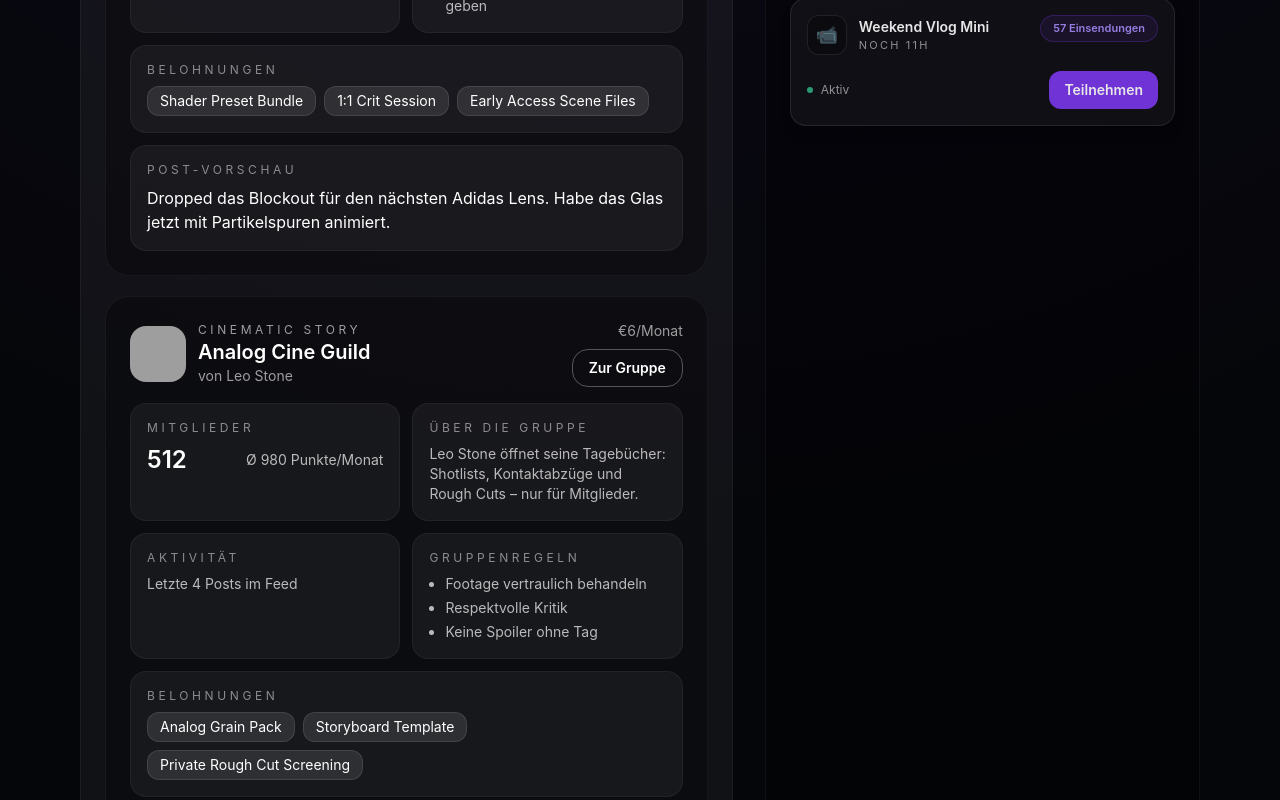
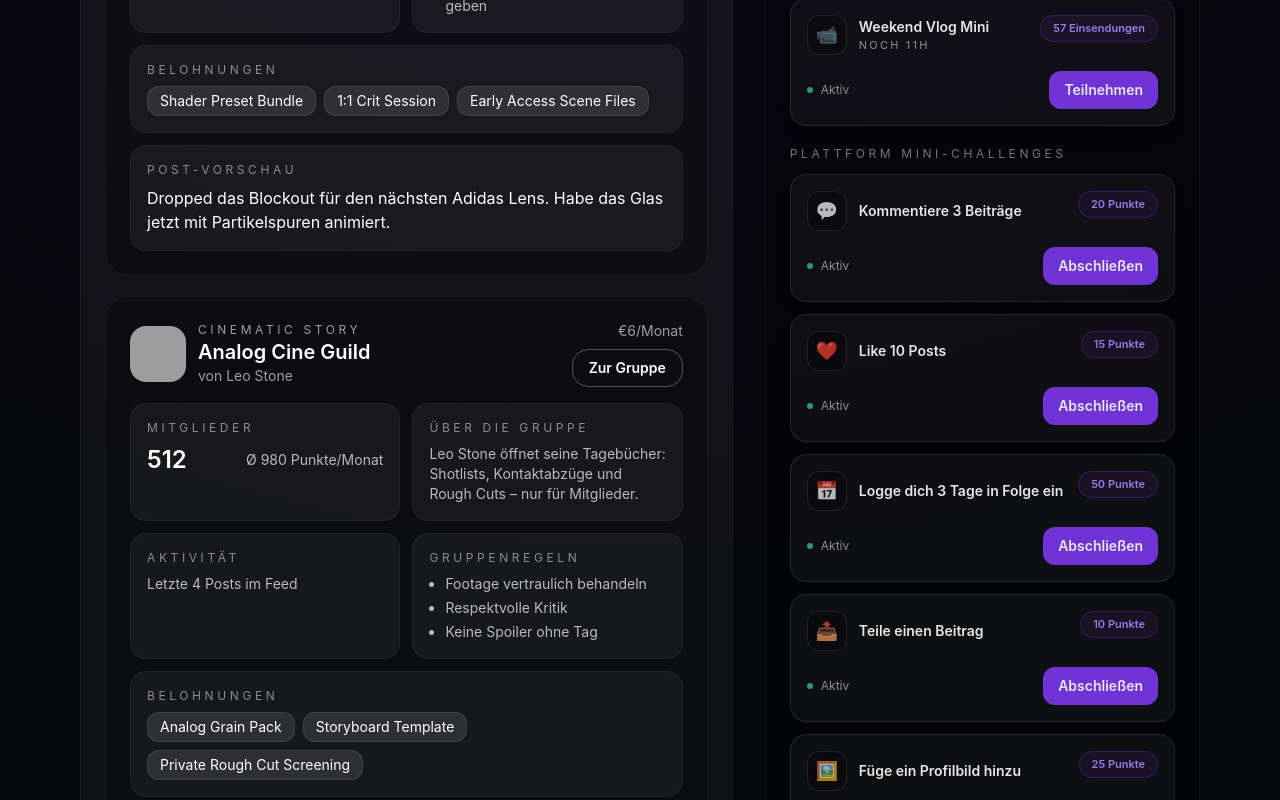
Before and after one commit to artverse456-debug/cnn2, a Next.js app in the folder creator-platform-ui/: page /explore in a window 1280 px wide. Shown: the part 880-1680 px from the top of the page. Built offline with nearby package versions, Linux system fonts and the light colour scheme; grey boxes are pictures that could not be loaded.

Commit message:
Add platform mini challenges to explore page

```diff
--- a/creator-platform-ui/app/explore/page.tsx
+++ b/creator-platform-ui/app/explore/page.tsx
@@ -6,7 +6,7 @@ import { FilterBar } from "@/components/FilterBar";
 import { CreatorGroupSpotlightCard } from "@/components/CreatorGroupSpotlightCard";
 import { MiniChallengeCard, type MiniChallenge } from "@/components/MiniChallengeCard";
 
-const miniChallenges: MiniChallenge[] = [
+const creatorMiniChallenges: MiniChallenge[] = [
   {
     id: "mc-1",
     title: "Shorts Remix Battle",
@@ -33,6 +33,44 @@ const miniChallenges: MiniChallenge[] = [
     icon: "📹",
     timeLeft: "11H",
     entries: 57,
+  },
+];
+
+const platformMiniChallenges: MiniChallenge[] = [
+  {
+    id: "pmc-1",
+    title: "Kommentiere 3 Beiträge",
+    icon: "💬",
+    points: 20,
+    actionLabel: "Abschließen",
+  },
+  {
+    id: "pmc-2",
+    title: "Like 10 Posts",
+    icon: "❤️",
+    points: 15,
+    actionLabel: "Abschließen",
+  },
+  {
+    id: "pmc-3",
+    title: "Logge dich 3 Tage in Folge ein",
+    icon: "📅",
+    points: 50,
+    actionLabel: "Abschließen",
+  },
+  {
+    id: "pmc-4",
+    title: "Teile einen Beitrag",
+    icon: "📤",
+    points: 10,
+    actionLabel: "Abschließen",
+  },
+  {
+    id: "pmc-5",
+    title: "Füge ein Profilbild hinzu",
+    icon: "🖼️",
+    points: 25,
+    actionLabel: "Abschließen",
   },
 ];
 
@@ -147,9 +185,18 @@ export default function ExplorePage() {
             <p className="text-sm">Öffentliche Briefings bleiben verfügbar – aber ohne Feed.</p>
           </div>
           <div className="space-y-3 opacity-90">
-            {miniChallenges.map((challenge) => (
-              <MiniChallengeCard key={challenge.id} challenge={challenge} />
-            ))}
+            <div className="space-y-3">
+              {creatorMiniChallenges.map((challenge) => (
+                <MiniChallengeCard key={challenge.id} challenge={challenge} />
+              ))}
+            </div>
+
+            <div className="space-y-3 pt-2">
+              <p className="text-xs uppercase tracking-[0.3em] text-white/50">Plattform Mini-Challenges</p>
+              {platformMiniChallenges.map((challenge) => (
+                <MiniChallengeCard key={challenge.id} challenge={challenge} />
+              ))}
+            </div>
           </div>
         </aside>
       </div>
--- a/creator-platform-ui/components/MiniChallengeCard.tsx
+++ b/creator-platform-ui/components/MiniChallengeCard.tsx
@@ -5,7 +5,9 @@ export type MiniChallenge = {
   title: string;
   icon: ReactNode;
   timeLeft?: string;
-  entries: number;
+  entries?: number;
+  points?: number;
+  actionLabel?: string;
 };
 
 export function MiniChallengeCard({ challenge }: { challenge: MiniChallenge }) {
@@ -23,9 +25,11 @@ export function MiniChallengeCard({ challenge }: { challenge: MiniChallenge }) {
             )}
           </div>
         </div>
-        <span className="rounded-full border border-primary/30 bg-primary/10 px-3 py-1 text-[11px] font-semibold text-primary-light">
-          {challenge.entries} Einsendungen
-        </span>
+        {(challenge.entries || challenge.points) && (
+          <span className="rounded-full border border-primary/30 bg-primary/10 px-3 py-1 text-[11px] font-semibold text-primary-light">
+            {challenge.entries ? `${challenge.entries} Einsendungen` : `${challenge.points} Punkte`}
+          </span>
+        )}
       </div>
       <div className="mt-4 flex items-center justify-between">
         <div className="flex items-center gap-2 text-xs text-white/60">
@@ -33,7 +37,7 @@ export function MiniChallengeCard({ challenge }: { challenge: MiniChallenge }) {
           <span>Aktiv</span>
         </div>
         <button className="rounded-xl border border-primary/30 bg-primary px-3.5 py-2 text-sm font-semibold text-white transition hover:border-primary/50 hover:bg-primary/80">
-          Teilnehmen
+          {challenge.actionLabel ?? "Teilnehmen"}
         </button>
       </div>
     </div>
```
